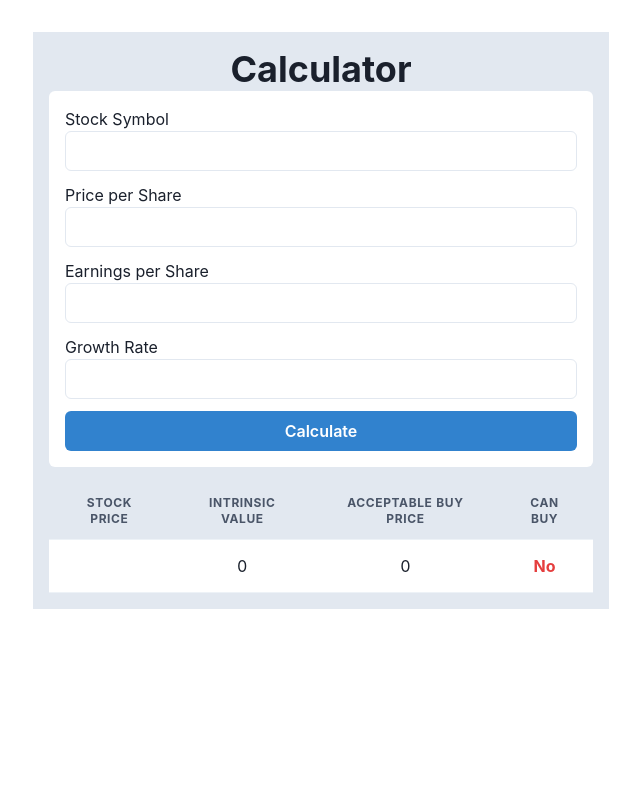
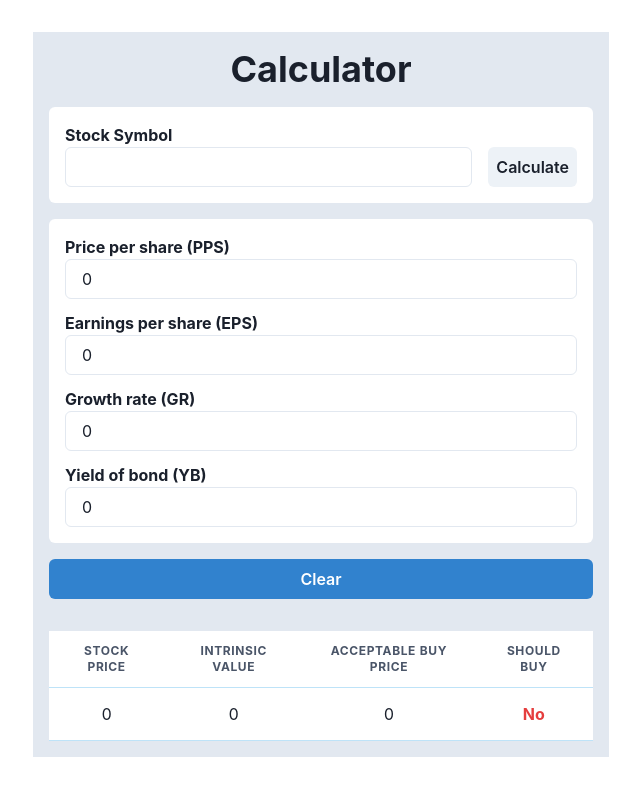
Before and after one commit to KelvinSweere/QuickIntrinsicValue, a Next.js app: page / in a window 1280 px wide. Shown: the top 796 px of the page, without its empty margins (319-959 px from the left). Built offline with nearby package versions, Linux system fonts and the light colour scheme.

Commit message:
Added first version of the API.

```diff
--- a/package.json
+++ b/package.json
@@ -23,6 +23,7 @@
     "@types/react": "18.0.28",
     "@types/react-dom": "18.0.11",
     "@vercel/analytics": "^1.0.1",
+    "axios": "^1.4.0",
     "eslint": "8.34.0",
     "eslint-config-next": "13.1.6",
     "framer-motion": "^9.0.7",
@@ -37,7 +38,8 @@
     "swiper": "^9.3.1",
     "typescript": "4.9.5",
     "util": "^0.12.5",
-    "uuidv4": "^6.2.13"
+    "uuidv4": "^6.2.13",
+    "yahoo-finance2": "^2.4.4"
   },
   "engines": {
     "node": ">=16.0.0",
--- a/src/components/intrinsic-value-calculator.tsx
+++ b/src/components/intrinsic-value-calculator.tsx
@@ -11,7 +11,9 @@ import {
   Thead,
   Tr,
 } from '@chakra-ui/react';
+import axios from 'axios';
 import { useState } from 'react';
+
 import {
   ICalculatedModel,
   calculateIntrinsicValue,
@@ -24,92 +26,173 @@ const defaultIntrinsicValue: ICalculatedModel = {
   canBuy: false,
 };
 
+export interface IModelParameters {
+  pricePerShare: number;
+  earningsPerShare: number;
+  growthRate: number;
+  currentYieldOfBond: number;
+}
+
+const defaultModelParameters: IModelParameters = {
+  pricePerShare: 0,
+  earningsPerShare: 0,
+  growthRate: 0,
+  currentYieldOfBond: 0,
+};
+
 const IntrinsicValueCalculator = () => {
   const [stockSymbol, setStockSymbol] = useState<string>('');
-  const [pricePerShare, setPricePerShare] = useState<string>('');
-  const [earningsPerShare, setEarningsPerShare] = useState<string>('');
-  const [growthRate, setGrowthRate] = useState<string>('');
-  const [currentYieldOfBond, setCurrentYieldOfBond] = useState<string>('2.57');
   const [marginOfSafety, setMarginOfSafety] = useState<string>('65');
+
+  const [modelParameters, setModelParameters] = useState<IModelParameters>(
+    defaultModelParameters
+  );
 
   const [intrinsicValue, setIntrinsicValue] = useState<ICalculatedModel>(
     defaultIntrinsicValue
   );
 
   const calculateValues = () => {
+    getYahooFinanceData();
     setIntrinsicValue(
       calculateIntrinsicValue(
-        Number(pricePerShare),
-        Number(earningsPerShare),
-        Number(growthRate),
-        Number(currentYieldOfBond),
+        Number(modelParameters.pricePerShare),
+        Number(modelParameters.earningsPerShare),
+        Number(modelParameters.growthRate),
+        Number(modelParameters.currentYieldOfBond),
         Number(marginOfSafety)
       )
     );
   };
 
+  const clearValues = () => {
+    setStockSymbol('');
+    setModelParameters(defaultModelParameters);
+    setIntrinsicValue(defaultIntrinsicValue);
+  };
+
+  async function getYahooFinanceData() {
+    setModelParameters(defaultModelParameters);
+    setIntrinsicValue(defaultIntrinsicValue);
+    try {
+      const response = await axios.get(
+        `/api/get-data?stockSymbol=${stockSymbol}`
+      );
+      setModelParameters(response.data);
+    } catch (error) {
+      console.error('Error fetching stock data:', error);
+    }
+  }
+
   return (
-    <Container mt={8} maxW="xl" bg="gray.200" p={4}>
+    <Container
+      display="flex"
+      flexDir="column"
+      mt={8}
+      maxW="xl"
+      bg="gray.200"
+      p={4}
+      gap="1rem"
+    >
       <Heading textAlign="center">Calculator</Heading>
-      <Box bg="white" p={4} rounded="md">
+      <Box bg="white" p={4} rounded="md" fontWeight="bold">
+        <label>
+          Stock Symbol
+          <div style={{ display: 'flex' }}>
+            <Input
+              type="text"
+              value={stockSymbol}
+              onChange={(e) => setStockSymbol(e.target.value)}
+            />
+            <Button ml={4} onClick={calculateValues}>
+              Calculate
+            </Button>
+          </div>
+        </label>
+      </Box>
+      <Box bg="white" p={4} rounded="md" fontWeight="bold">
         <form>
           <Box display="grid" gridGap={3}>
             <label>
-              Stock Symbol
+              Price per share (PPS)
               <Input
                 type="text"
-                value={stockSymbol}
-                onChange={(e) => setStockSymbol(e.target.value)}
+                pattern="^\d*(\.\d{0,2})?$"
+                value={modelParameters.pricePerShare}
+                onChange={(e) =>
+                  setModelParameters({
+                    ...modelParameters,
+                    pricePerShare: parseFloat(e.target.value),
+                  })
+                }
               />
             </label>
             <label>
-              Price per Share
+              Earnings per share (EPS)
               <Input
                 type="text"
                 pattern="^\d*(\.\d{0,2})?$"
-                value={pricePerShare}
-                onChange={(e) => setPricePerShare(e.target.value)}
+                value={modelParameters.earningsPerShare}
+                onChange={(e) =>
+                  setModelParameters({
+                    ...modelParameters,
+                    earningsPerShare: parseFloat(e.target.value),
+                  })
+                }
               />
             </label>
             <label>
-              Earnings per Share
+              Growth rate (GR)
               <Input
                 type="text"
                 pattern="^\d*(\.\d{0,2})?$"
-                value={earningsPerShare}
-                onChange={(e) => setEarningsPerShare(e.target.value)}
+                value={modelParameters.growthRate}
+                onChange={(e) =>
+                  setModelParameters({
+                    ...modelParameters,
+                    growthRate: parseFloat(e.target.value),
+                  })
+                }
               />
             </label>
             <label>
-              Growth Rate
+              Yield of bond (YB)
               <Input
                 type="text"
                 pattern="^\d*(\.\d{0,2})?$"
-                value={growthRate}
-                onChange={(e) => setGrowthRate(e.target.value)}
+                value={modelParameters.currentYieldOfBond}
+                onChange={(e) =>
+                  setModelParameters({
+                    ...modelParameters,
+                    currentYieldOfBond: parseFloat(e.target.value),
+                  })
+                }
               />
             </label>
-            <Button type="button" colorScheme="blue" onClick={calculateValues}>
-              Calculate
-            </Button>
           </Box>
         </form>
       </Box>
-      <Box mt={4}>
-        <Table variant="simple">
+      <Box display="flex" flexDir="column" gap={4}>
+        <Button type="button" colorScheme="blue" onClick={clearValues}>
+          Clear
+        </Button>
+      </Box>
+
+      <Box mt={4} bg="white">
+        <Table variant="simple" colorScheme="blue">
           <Thead>
             <Tr>
               <Th textAlign="center">Stock price</Th>
               <Th textAlign="center">Intrinsic Value</Th>
               {/* <Th textAlign="center">Difference</Th> */}
               <Th textAlign="center">Acceptable Buy Price</Th>
-              <Th textAlign="center">Can Buy</Th>
+              <Th textAlign="center">Should Buy</Th>
             </Tr>
           </Thead>
           <Tbody>
             <Tr>
               <Td textAlign="center" bg="white">
-                {pricePerShare}
+                {modelParameters.pricePerShare}
               </Td>
               <Td textAlign="center" bg="white">
                 {intrinsicValue.intristicValue}
--- /dev/null
+++ b/src/pages/api/get-data.js
@@ -0,0 +1,29 @@
+import yahooFinance from 'yahoo-finance2';
+
+export default async (req, res) => {
+  const { stockSymbol } = req.query;
+
+  try {
+    const result = await yahooFinance.quoteSummary(stockSymbol, {
+      modules: ['price', 'defaultKeyStatistics', 'earningsTrend'],
+    });
+    const pricePerShare = result.price.regularMarketPrice;
+    const earningsPerShare = result.defaultKeyStatistics.trailingEps;
+    const growthRate = result.earningsTrend.trend?.find(
+      (x) => x.period === '+5y'
+    )?.growth;
+    const currentYieldOfBond = 2.57;
+
+    return res.status(200).json({
+      pricePerShare,
+      earningsPerShare,
+      growthRate,
+      currentYieldOfBond,
+    });
+  } catch (error) {
+    console.log('error ', error);
+    return res
+      .status(500)
+      .json({ error: 'Failed to fetch data from Yahoo Finance' });
+  }
+};
```
Also changed, not shown: 1 other file (tests, documents, lock files or other folders).
